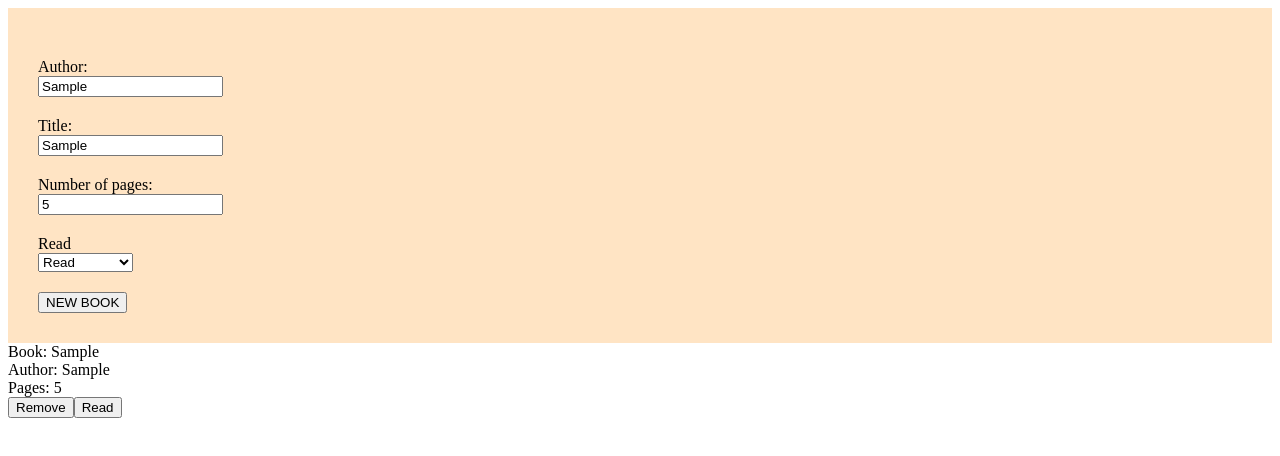
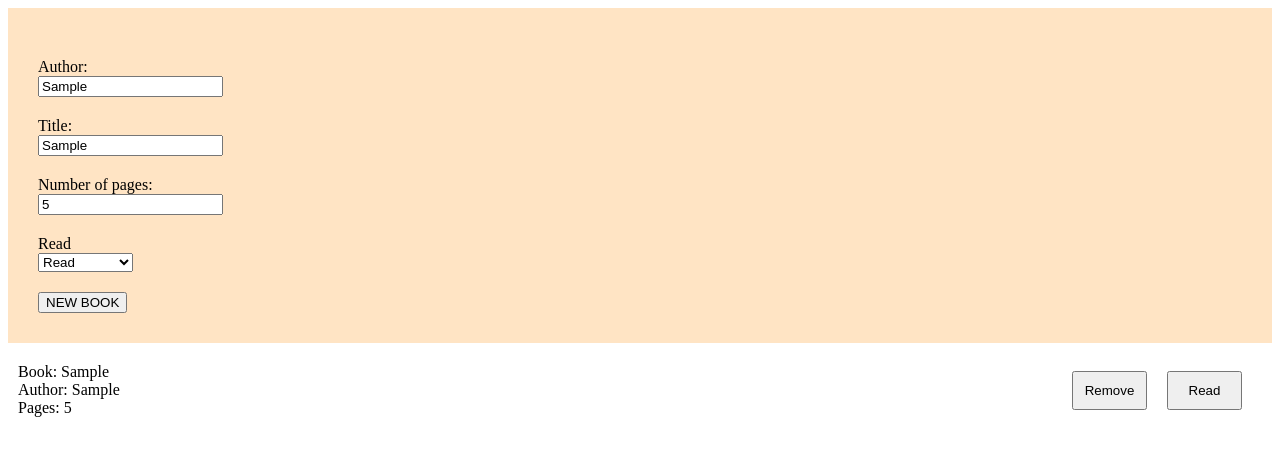
Before and after one commit to Ahmed-Seleem01/library, a plain HTML site: page index.html in a window 1280 px wide. Both pictures are taken after typing "Sample", "Sample", "5" into the empty fields and a click on the button "NEW BOOK". Drawn offline with Linux system fonts and the light colour scheme.

Commit message:
Add styles to book div to organize books

```diff
--- a/css/index.css
+++ b/css/index.css
@@ -7,3 +7,16 @@ label, form button{
   display: block;
   margin-top: 20px;
 }
+
+div[data-index]{
+  display: block;
+  padding: 20px 10px;
+  display: flex;
+  align-items: center;
+  justify-content: space-between;
+}
+div[data-index] button{
+  padding: 10px 1px;;
+  margin-right: 20px;
+  width: 75px;
+}
```
